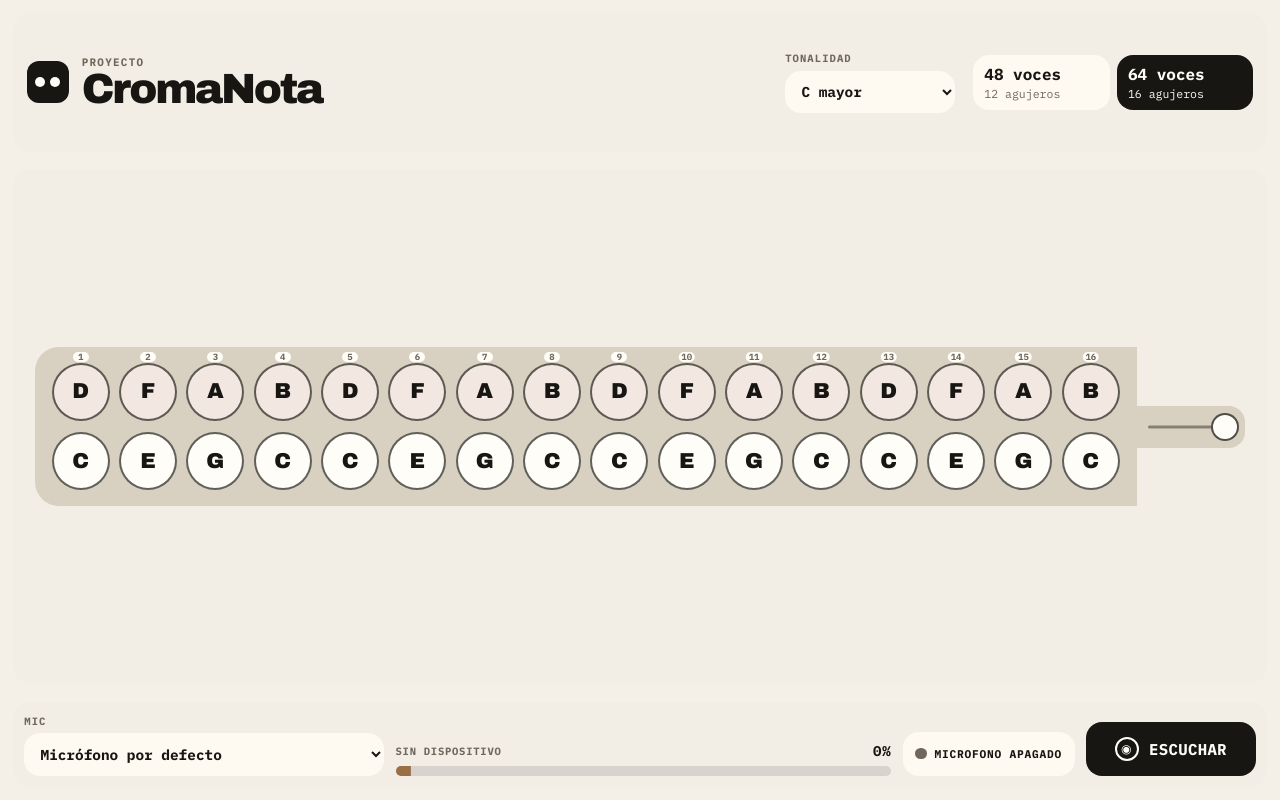
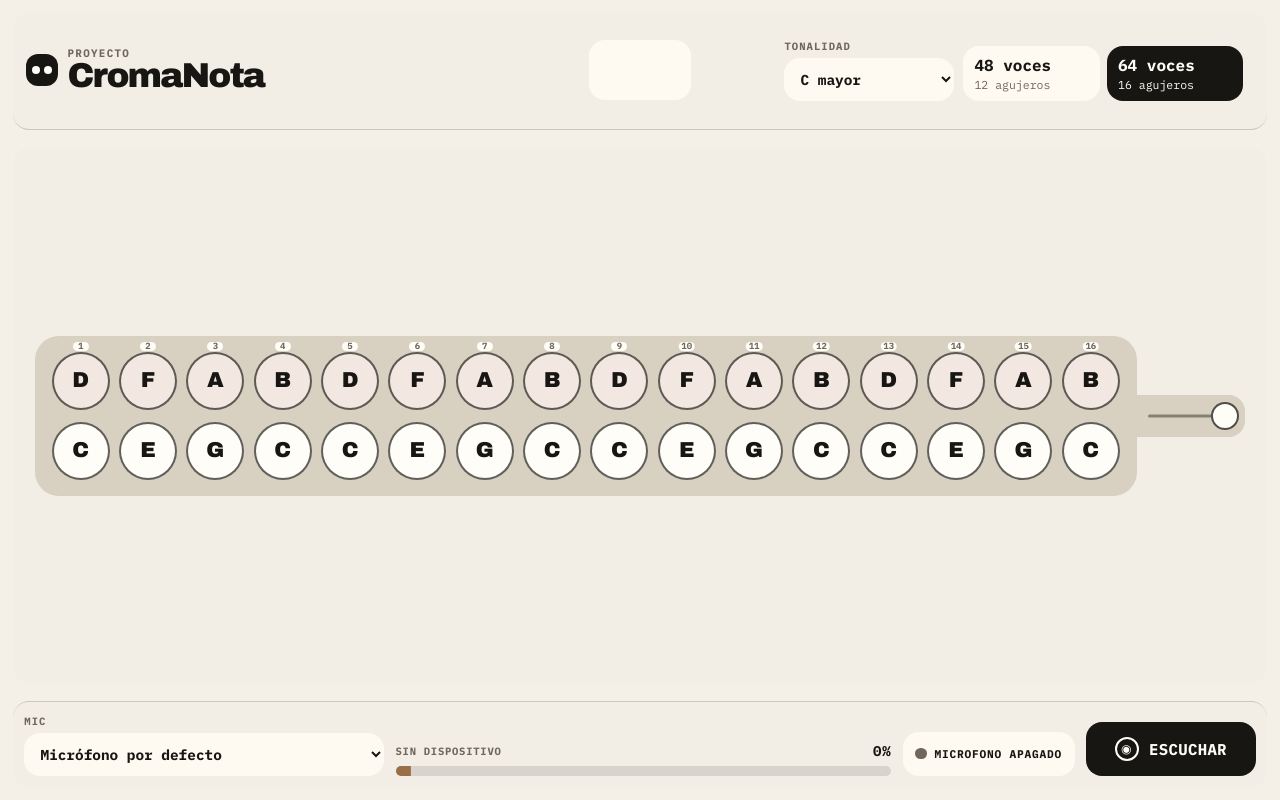
Before and after one commit to emilrichardo/armonicacromatica, a React (Vite) app: page / in a window 1280 px wide. Built offline with nearby package versions, Linux system fonts and the light colour scheme.

Commit message:
Move note marker into navbar

```diff
--- a/src/App.css
+++ b/src/App.css
@@ -15,25 +15,26 @@
 
 .top-nav {
   display: grid;
-  grid-template-columns: minmax(220px, 1fr) minmax(128px, 170px) minmax(220px, 280px);
-  gap: clamp(0.75rem, 1.4vw, 1.2rem);
+  grid-template-columns: minmax(180px, 1fr) auto minmax(330px, 1fr);
+  gap: clamp(0.65rem, 1.2vw, 1rem);
   align-items: center;
-  padding: clamp(0.7rem, 1.1vw, 1rem);
+  padding: 0.42rem clamp(0.65rem, 1vw, 0.9rem) 0.58rem;
+  border-bottom: 1px solid var(--line);
 }
 
 .brand-lockup {
   display: flex;
   align-items: center;
-  gap: 0.8rem;
+  gap: 0.62rem;
   min-width: 0;
 }
 
 .brand-logo {
   display: grid;
-  grid-template-columns: repeat(2, 10px);
-  gap: 5px;
-  width: 42px;
-  height: 42px;
+  grid-template-columns: repeat(2, 8px);
+  gap: 4px;
+  width: 32px;
+  height: 32px;
   place-content: center;
   flex: 0 0 auto;
   border-radius: 12px;
@@ -41,8 +42,8 @@
 }
 
 .brand-logo span {
-  width: 10px;
-  height: 10px;
+  width: 8px;
+  height: 8px;
   border-radius: 999px;
   background: var(--paper);
 }
@@ -60,10 +61,19 @@
   margin: 0;
   color: var(--ink);
   font-family: var(--font-display);
-  font-size: clamp(1.8rem, 3.3vw, 3.4rem);
+  font-size: clamp(1.45rem, 2.7vw, 2.5rem);
   font-weight: 900;
   line-height: 0.95;
   letter-spacing: -0.055em;
+}
+
+.nav-controls {
+  display: grid;
+  grid-template-columns: minmax(128px, 170px) minmax(220px, 280px);
+  gap: 0.55rem;
+  align-items: end;
+  justify-self: end;
+  width: min(100%, 470px);
 }
 
 .instrument-toggle {
@@ -139,18 +149,22 @@
   gap: clamp(0.9rem, 1.5vw, 1.2rem);
   align-content: center;
   justify-items: center;
-  min-height: min(58vh, 520px);
+  min-height: min(62vh, 560px);
   padding: clamp(0.9rem, 1.7vw, 1.45rem);
   overflow: hidden;
 }
 
 .note-readout-hero {
   display: grid;
-  grid-template-columns: auto auto;
+  grid-template-columns: auto;
   gap: 0.75rem;
   align-items: center;
   justify-content: center;
   min-width: 0;
+}
+
+.nav-note-readout {
+  justify-self: center;
 }
 
 .note-main {
@@ -158,14 +172,14 @@
   align-items: flex-start;
   justify-content: center;
   gap: 0.2rem;
-  min-width: clamp(92px, 10vw, 140px);
-  min-height: clamp(64px, 6vw, 88px);
-  padding: 0.25rem 0.65rem;
+  min-width: clamp(76px, 8vw, 108px);
+  min-height: clamp(46px, 4.7vw, 64px);
+  padding: 0.18rem 0.52rem;
   border-radius: 16px;
   background: var(--control);
   color: var(--ink);
   font-family: var(--font-display);
-  font-size: clamp(2.2rem, 5.5vw, 4.85rem);
+  font-size: clamp(1.55rem, 3.9vw, 3.35rem);
   font-weight: 900;
   line-height: 0.95;
   letter-spacing: -0.06em;
@@ -182,8 +196,9 @@
 
 .mini-metrics {
   display: grid;
-  gap: 0.35rem;
-  min-width: 150px;
+  grid-template-columns: repeat(3, auto);
+  gap: 0.4rem;
+  min-width: 0;
   color: var(--muted);
   font-size: clamp(0.68rem, 0.9vw, 0.8rem);
   font-weight: 900;
@@ -193,7 +208,7 @@
 
 .mini-metrics strong {
   min-height: 1.55rem;
-  padding: 0.2rem 0.5rem;
+  padding: 0.24rem 0.58rem;
   border-radius: 16px;
   background: var(--control);
 }
@@ -226,7 +241,7 @@
   width: 100%;
   min-width: 0;
   padding: clamp(0.82rem, 1.25vw, 1.05rem);
-  border-radius: 24px 0 0 24px;
+  border-radius: 24px;
   background: var(--instrument);
 }
 
@@ -382,6 +397,7 @@
   gap: 0.7rem;
   align-items: end;
   padding: 0.72rem;
+  border-top: 1px solid var(--line);
 }
 
 .detector-footer .input-select select {
@@ -520,6 +536,12 @@
 @media (max-width: 980px) {
   .top-nav {
     grid-template-columns: 1fr;
+    justify-items: center;
+  }
+
+  .nav-controls {
+    justify-self: stretch;
+    width: 100%;
   }
 
   .detector-footer {
@@ -544,6 +566,10 @@
     justify-content: center;
   }
 
+  .nav-controls {
+    grid-template-columns: 1fr;
+  }
+
   .instrument-toggle {
     grid-template-columns: 1fr 1fr;
   }
@@ -558,6 +584,11 @@
     justify-items: center;
   }
 
+  .mini-metrics {
+    grid-template-columns: 1fr;
+    justify-items: center;
+  }
+
   .harmonica-frame {
     grid-template-columns: minmax(0, 1fr);
     grid-template-areas:
@@ -568,7 +599,7 @@
   }
 
   .harmonica-body {
-    border-radius: 20px 20px 0 0;
+    border-radius: 20px;
     gap: 0.42rem;
     padding: 0.72rem 0.5rem;
   }
--- a/src/App.jsx
+++ b/src/App.jsx
@@ -503,6 +503,16 @@ function App() {
           </div>
         </div>
 
+        <div className="note-readout-hero nav-note-readout" aria-live="polite">
+          <div className="note-main">
+            {detected ? detected.note.shortLabel : ''}
+            {detected?.note.alt ? (
+              <span className="enharmonic">/{detected.note.alt}</span>
+            ) : null}
+          </div>
+        </div>
+
+        <div className="nav-controls">
           <label className="input-select key-select">
             <span>Tonalidad</span>
             <select
@@ -532,17 +542,11 @@ function App() {
               </button>
             ))}
           </div>
+        </div>
       </nav>
 
       <section className="layout-panel">
         {detected ? (
-          <div className="note-readout-hero">
-            <div className="note-main">
-              {detected.note.shortLabel}
-              {detected.note.alt ? (
-                <span className="enharmonic">/{detected.note.alt}</span>
-              ) : null}
-            </div>
           <div className="mini-metrics">
             <strong>{detected.frequency.toFixed(1)} Hz</strong>
             <strong>{formatCents(detected.cents)}</strong>
@@ -551,7 +555,6 @@ function App() {
                 ? `${detected.position.tone === 'draw' ? 'Aspirada' : 'Soplada'} · Agujero ${detected.position.hole}`
                 : ''}
             </strong>
-            </div>
           </div>
         ) : null}
 
```
Lines whose indentation alone changed are shown as unchanged.
